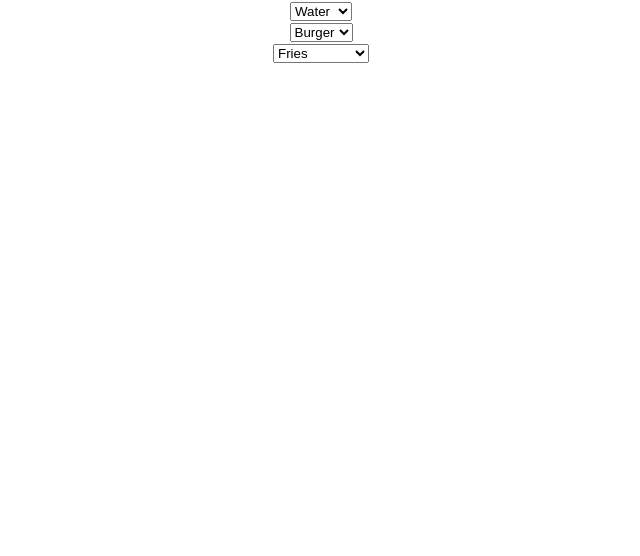
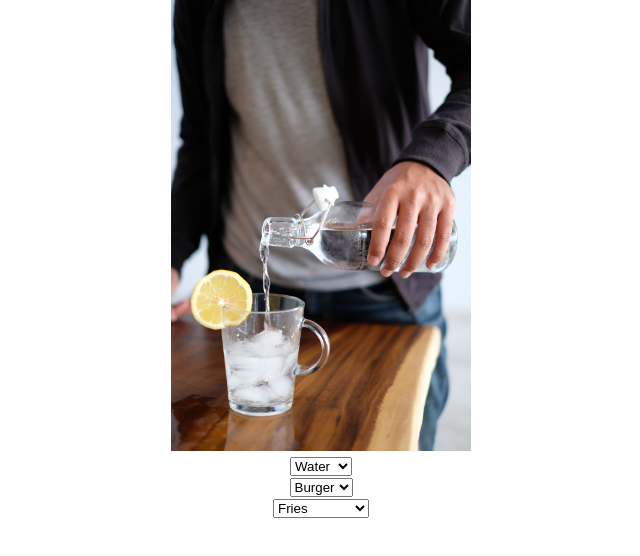
Before and after one commit to abrielcleaver/fs3-react-fast-food, a React (Create React App) app: page / in a window 1280 px wide. Shown: the top 556 px of the page, without its empty margins (319-959 px from the left). Built offline with nearby package versions, Linux system fonts and the light colour scheme.

Commit message:
Update OrderImage file to take in the food, drink, and side id props. add OrderImage to App and page now loads the appropriate images that live in the public directory as dropdown options are selected

```diff
--- a/src/App.js
+++ b/src/App.js
@@ -3,13 +3,11 @@ import { useState } from 'react';
 import DrinkDropdown from './DrinkDropdown';
 import FoodDropdown from './FoodDropdown';
 import SideDropdown from './SideDropdown';
+import OrderImage from './OrderImage';
 // import InstructionsList from './InstructionsList';
 // import InstructionsForm from './FoodImages';
 // import Instruction from './Instruction';
 // import NameInput from './OrderNameInput';
-
-
-
 
 function App() {
     // track some state here.
@@ -18,13 +16,18 @@ function App() {
   const [foodId, setFoodId] = useState(1);
   const [sideId, setSideId] = useState(1);
     // you'll need to track a order name, which starts as the order of your choice.
-
+  // const [orderName, setOrderName] = useState('');
     // finally, you'll need an array of instructions, which could start out as [' '] for example
 
   return (
     <div className="App">
-      {/* here, the Order component takes in foodId, sideId, drinkId as props. It'll use those ids to render pictures correctly. */}
+      {/* here, the OrderImage component takes in foodId, sideId, drinkId as props. It'll use those ids to render pictures correctly. */}
       {/* dynamically update the order name here using state */}
+      <OrderImage
+        drinkId={drinkId}
+        foodId={foodId}
+        sideId={sideId}
+      />
       {/* here, the OrderNameInput component takes in the setOrderName state handler function */}
       {/* <OrderNameInput /> */}
 
--- /dev/null
+++ b/src/OrderImage.js
@@ -0,0 +1,12 @@
+import React from 'react';
+
+{/* this component should take 3 props: drinkId, foodId, and sideId */}
+{/* use these 3 ids inside img tags to load the appropriate images that live in the public directory */}
+
+export default function OrderImage(props) {
+  return <div>
+    <img src={`drink-${props.drinkId}.jpg`} width={300} />
+    {/* <img />
+    <img /> */}
+  </div>;
+}
```
